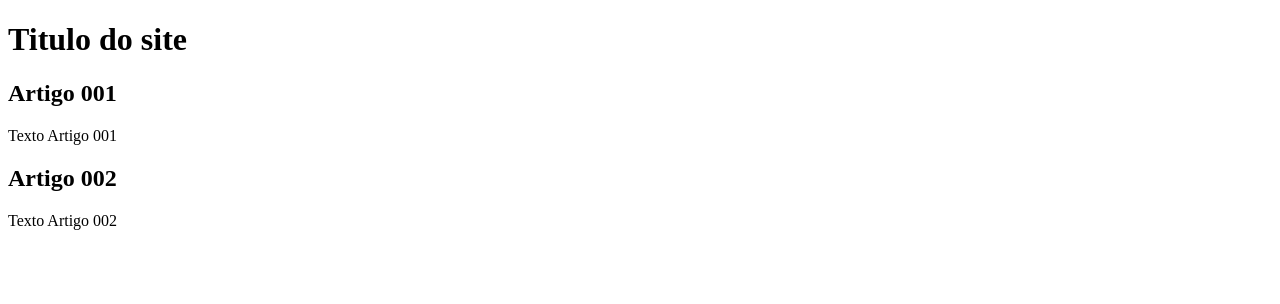
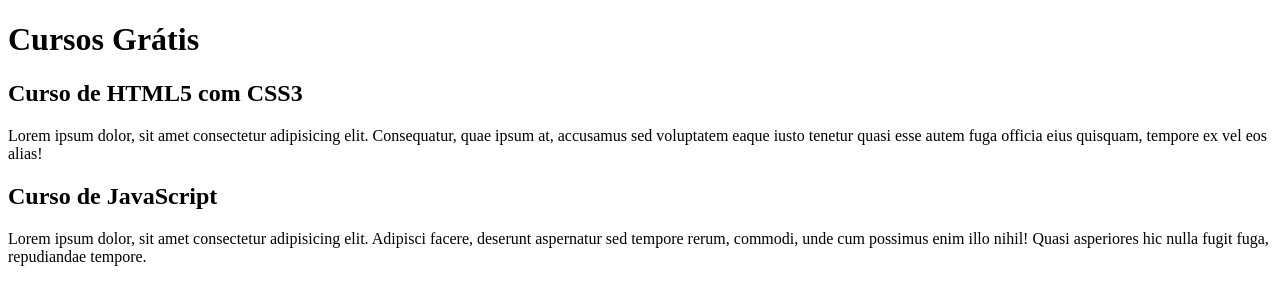
Before and after one commit to DanielnzX/projeto-site, a plain HTML site: page index.html in a window 1280 px wide. Drawn offline with Linux system fonts and the light colour scheme.

Commit message:
comecei a escrever o conteudo

```diff
--- a/index.html
+++ b/index.html
@@ -8,15 +8,15 @@
 <body>
     <main>
         <header>
-            <h1>Titulo do site</h1>
+            <h1>Cursos Grátis</h1>
         </header>
         <article>
-            <h2>Artigo 001</h2>
-            <p>Texto Artigo 001</p>
+            <h2>Curso de HTML5 com CSS3</h2>
+            <p>Lorem ipsum dolor, sit amet consectetur adipisicing elit. Consequatur, quae ipsum at, accusamus sed voluptatem eaque iusto tenetur quasi esse autem fuga officia eius quisquam, tempore ex vel eos alias!</p>
         </article>
         <article>
-            <h2>Artigo 002</h2>
-            <p>Texto Artigo 002</p>
+            <h2>Curso de JavaScript</h2>
+            <p>Lorem ipsum dolor, sit amet consectetur adipisicing elit. Adipisci facere, deserunt aspernatur sed tempore rerum, commodi, unde cum possimus enim illo nihil! Quasi asperiores hic nulla fugit fuga, repudiandae tempore.</p>
         </article>
     </main>
 </body>
```
